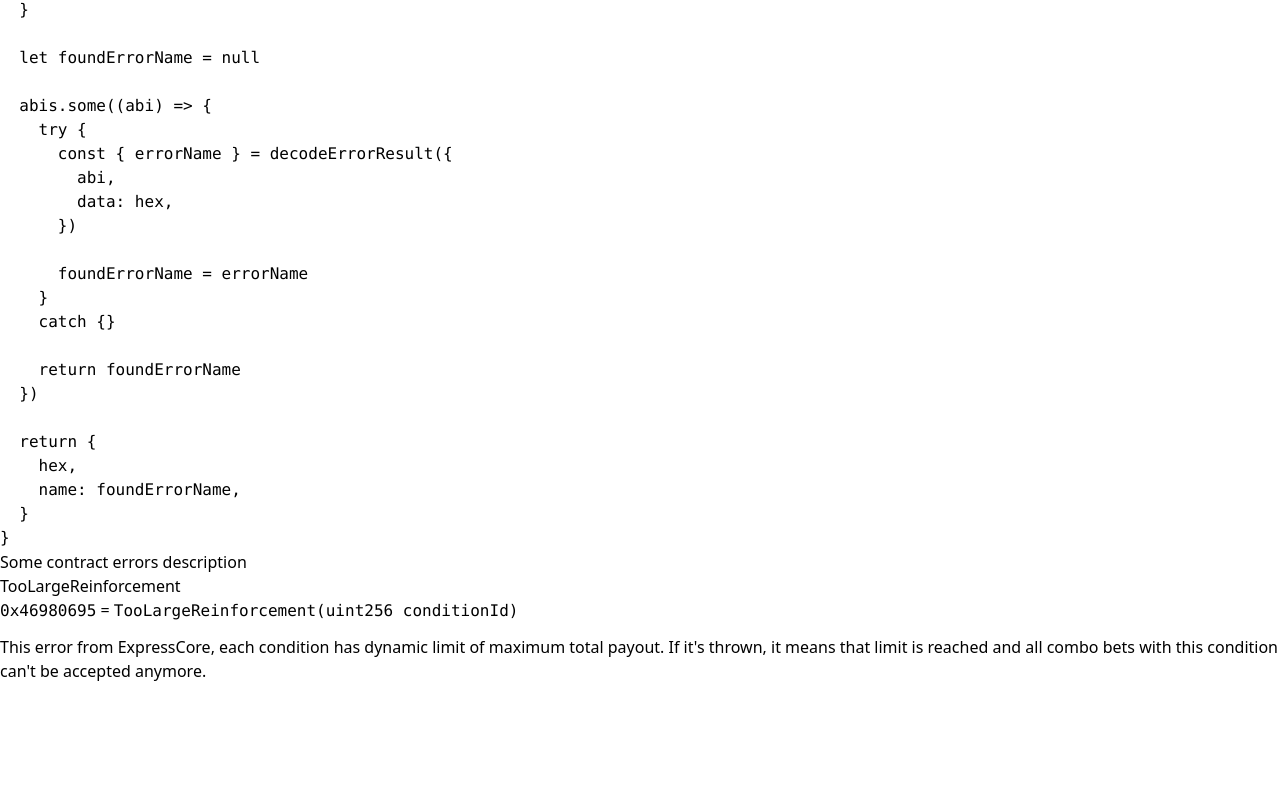
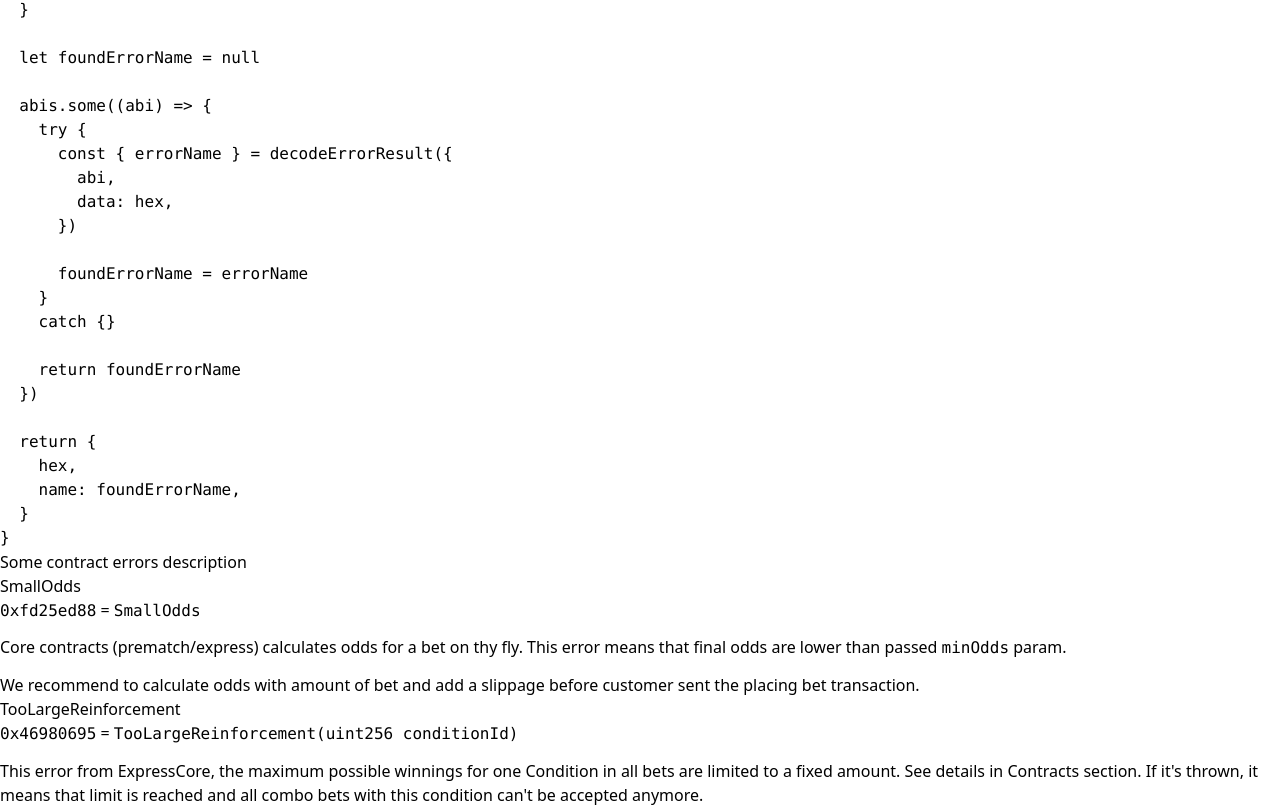
Before and after one commit to Azuro-protocol/gem-docs, a Next.js app: page /guides/handle-contract-errors in a window 1280 px wide. Shown: the part 871-1678 px from the top of the page. Before the commit the page ends 1554 px from the top, so only its background shows below. Built offline with nearby package versions, Linux system fonts and the light colour scheme.

Commit message:
fix links

```diff
--- a/pages/contracts/proxy-front.mdx
+++ b/pages/contracts/proxy-front.mdx
@@ -2,7 +2,7 @@
 
 ProxyFront is a proxy contract designed to facilitate interaction with a Liquidity Pool contract. The contract provides functions for making bets and withdrawing payouts in batches.
 
-Right now it provides 2 methods for [batch redeem](/apis/subgraph/guides/redeem-bets#batch-redeem) and [batch betting](/apis/subgraph/guides/place-a-bet#batching).
+Right now it provides 2 methods for [batch redeem](/guides/redeem-bets#batch-redeem) and [batch betting](guides/place-a-bet#place-a-batch-of-single-bets).
 
 ### Reference
 
--- a/pages/guides/handle-contract-errors.mdx
+++ b/pages/guides/handle-contract-errors.mdx
@@ -70,8 +70,16 @@ export default function getContractErrorInfo(error: any) {
 
 ## Some contract errors description
 
+#### SmallOdds
+`0xfd25ed88` = `SmallOdds`
+
+Core contracts (prematch/express) calculates odds for a bet on thy fly. This error means that final odds are lower than passed `minOdds` param.
+
+We recommend to calculate odds with amount of bet and add a slippage before customer sent the placing bet transaction.
+
 #### TooLargeReinforcement
 `0x46980695` = `TooLargeReinforcement(uint256 conditionId)`
 
-This error from ExpressCore, each condition has dynamic limit of maximum total payout.
+This error from ExpressCore, the maximum possible winnings for one Condition in all bets are limited to a fixed amount.
+See details in [Contracts section](/contracts/bet-express).
 If it's thrown, it means that limit is reached and all combo bets with this condition can't be accepted anymore.
```
